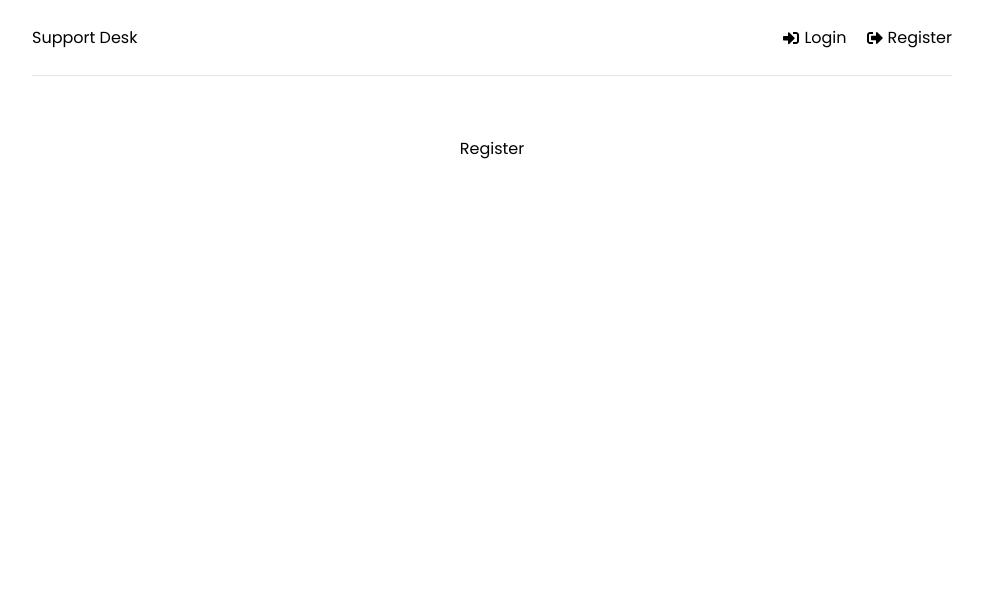
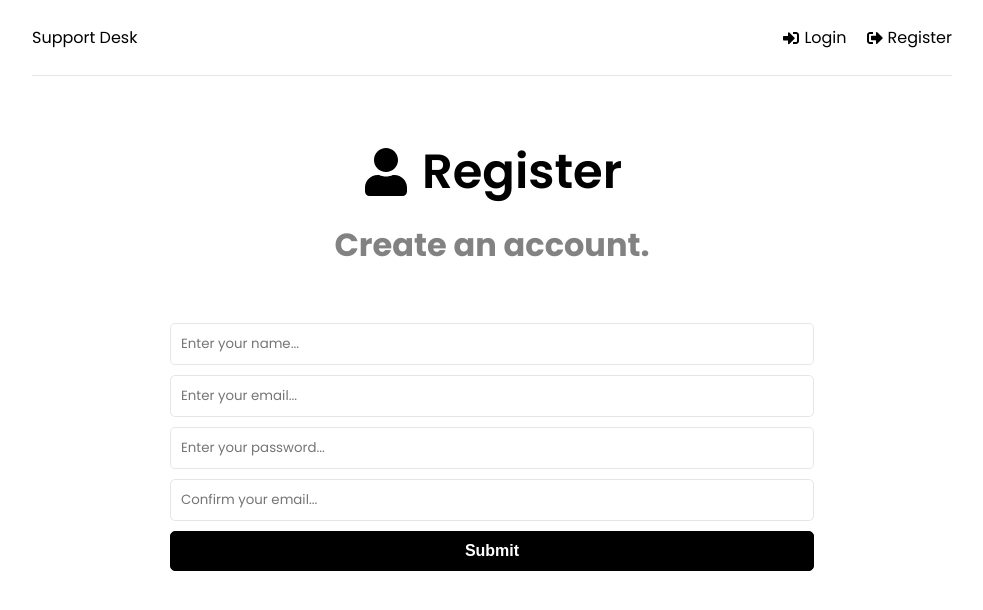
Before and after one commit to ikadgzl/help-desk-mern, a React (Create React App) app in the folder client/: page /register in a window 1280 px wide. Shown: the top 610 px of the page, without its empty margins (148-1131 px from the left). Built offline with nearby package versions, Linux system fonts and the light colour scheme.

Commit message:
added home, login and register pages along with some logic in it and design

```diff
--- a/client/src/App.js
+++ b/client/src/App.js
@@ -1,4 +1,8 @@
 import { BrowserRouter as Router, Routes, Route } from 'react-router-dom';
+
+import { ToastContainer } from 'react-toastify';
+import 'react-toastify/dist/ReactToastify.min.css';
+
 import Header from './components/Header';
 import Home from './pages/Home';
 import Login from './pages/Login';
@@ -6,6 +10,7 @@ import Register from './pages/Register';
 
 function App() {
   return (
+    <>
       <Router>
         <div className='container'>
           <Header />
@@ -16,6 +21,15 @@ function App() {
           </Routes>
         </div>
       </Router>
+
+      <ToastContainer
+        position='top-right'
+        autoClose={2000}
+        hideProgressBar={false}
+        newestOnTop={false}
+        closeOnClick
+      />
+    </>
   );
 }
 
--- a/client/src/index.css
+++ b/client/src/index.css
@@ -80,6 +80,16 @@ h3 {
   font-weight: 700;
   margin-bottom: 50px;
   padding: 0 20px;
+}
+
+.heading h1 {
+  display: flex;
+  align-items: center;
+  justify-content: center;
+}
+
+.heading h1 svg {
+  margin-right: 12px;
 }
 
 .heading p {
@@ -182,6 +192,10 @@ h3 {
 }
 
 .btn:hover {
+  transform: scale(0.99);
+}
+
+.btn:active {
   transform: scale(0.98);
 }
 
--- a/client/src/pages/Home.jsx
+++ b/client/src/pages/Home.jsx
@@ -1,5 +1,23 @@
+import { FaQuestionCircle, FaTicketAlt } from 'react-icons/fa';
+import { Link } from 'react-router-dom';
+
 const Home = () => {
-  return <div>Home</div>;
+  return (
+    <>
+      <section className='heading'>
+        <h1>What do you need help with?</h1>
+        <p>Please choose from an option below.</p>
+      </section>
+
+      <Link to='/new-ticket' className='btn btn-reverse btn-block'>
+        <FaQuestionCircle /> Create a new ticket.
+      </Link>
+
+      <Link to='/tickets' className='btn btn-block'>
+        <FaTicketAlt /> View my tickets.
+      </Link>
+    </>
+  );
 };
 
 export default Home;
--- a/client/src/pages/Login.jsx
+++ b/client/src/pages/Login.jsx
@@ -1,5 +1,67 @@
+import { useState } from 'react';
+import { toast } from 'react-toastify';
+import { FaSignInAlt } from 'react-icons/fa';
+
 const Login = () => {
-  return <div>Login</div>;
+  const [credentials, setCredentials] = useState({
+    email: '',
+    password: ''
+  });
+
+  const handleCredentials = (e) => {
+    setCredentials((prevCredentials) => ({
+      ...prevCredentials,
+      [e.target.name]: e.target.value
+    }));
+  };
+
+  const handleSubmit = (e) => {
+    e.preventDefault();
+
+    if (!credentials.email || !credentials.password) {
+      toast.error('Provide all the credentials.');
+      return;
+    }
+  };
+
+  return (
+    <>
+      <section className='heading'>
+        <h1>
+          <FaSignInAlt /> Login
+        </h1>
+        <p>Login to get support.</p>
+      </section>
+
+      <section className='form'>
+        <form className='form-group' onSubmit={handleSubmit}>
+          <input
+            required
+            className='form-control'
+            type='email'
+            name='email'
+            placeholder='Enter your email...'
+            value={credentials.email}
+            onChange={handleCredentials}
+          />
+
+          <input
+            required
+            className='form-control'
+            type='password'
+            name='password'
+            placeholder='Enter your password...'
+            value={credentials.password}
+            onChange={handleCredentials}
+          />
+
+          <button className='btn btn-block' type='submit'>
+            Submit
+          </button>
+        </form>
+      </section>
+    </>
+  );
 };
 
 export default Login;
--- a/client/src/pages/Register.jsx
+++ b/client/src/pages/Register.jsx
@@ -1,5 +1,89 @@
+import { useState } from 'react';
+import { toast } from 'react-toastify';
+import { FaUser } from 'react-icons/fa';
+
 const Register = () => {
-  return <div>Register</div>;
+  const [credentials, setCredentials] = useState({
+    name: '',
+    email: '',
+    password: '',
+    confirmPassword: ''
+  });
+
+  const handleCredentials = (e) => {
+    setCredentials((prevCredentials) => ({
+      ...prevCredentials,
+      [e.target.name]: e.target.value
+    }));
+  };
+
+  const handleSubmit = (e) => {
+    e.preventDefault();
+
+    if (credentials.password !== credentials.confirmPassword) {
+      toast.error('Passwords do not match!');
+      return;
+    }
+  };
+
+  return (
+    <>
+      <section className='heading'>
+        <h1>
+          <FaUser /> Register
+        </h1>
+        <p>Create an account.</p>
+      </section>
+
+      <section className='form'>
+        <form className='form-group' onSubmit={handleSubmit}>
+          <input
+            required
+            className='form-control'
+            type='text'
+            name='name'
+            placeholder='Enter your name...'
+            value={credentials.name}
+            onChange={handleCredentials}
+          />
+
+          <input
+            required
+            className='form-control'
+            type='email'
+            name='email'
+            placeholder='Enter your email...'
+            value={credentials.email}
+            onChange={handleCredentials}
+          />
+
+          <input
+            required
+            className='form-control'
+            type='password'
+            name='password'
+            placeholder='Enter your password...'
+            value={credentials.password}
+            onChange={handleCredentials}
+          />
+
+          <input
+            required
+            className='form-control'
+            type='password'
+            name='confirmPassword'
+            placeholder='Confirm your email...'
+            value={credentials.confirmPassword}
+            onChange={handleCredentials}
+          />
+
+          <button className='btn btn-block' type='submit'>
+            Submit
+          </button>
+        </form>
+      </section>
+    </>
+  );
 };
 
 export default Register;
```
Lines whose indentation alone changed are shown as unchanged.
